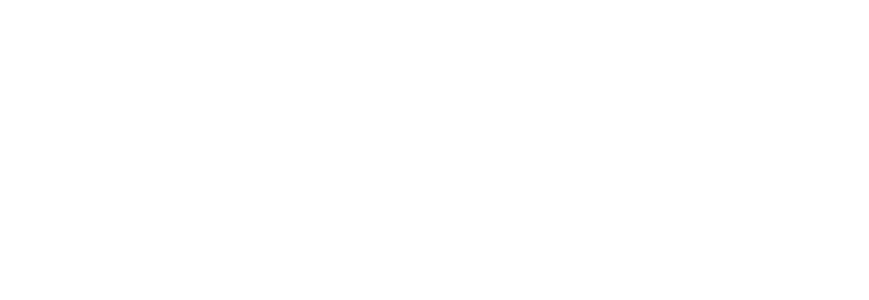
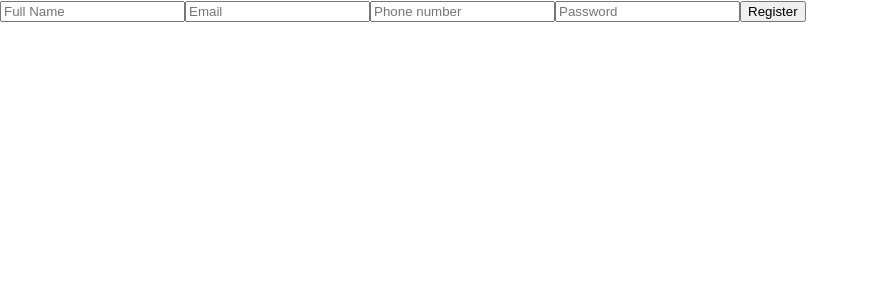
Before and after one commit to dioxinel/Final-Project, a React (Create React App) app: page /auth/register in a window 1280 px wide. Shown: the top 300 px of the page, without its empty margins (0-869 px from the left). Built offline with nearby package versions, Linux system fonts and the light colour scheme.

Commit message:
Add registration

```diff
--- a/public/index.html
+++ b/public/index.html
@@ -8,11 +8,6 @@
       content="Web site created using create-react-app"
     />
     <link rel="apple-touch-icon" href="%PUBLIC_URL%/logo192.png" />
-    <!--
-      manifest.json provides metadata used when your web app is installed on a
-      user's mobile device or desktop. See https://developers.google.com/web/fundamentals/web-app-manifest/
-    -->
-    <link rel="manifest" href="%PUBLIC_URL%/manifest.json" />
     <!--
       Notice the use of %PUBLIC_URL% in the tags above.
       It will be replaced with the URL of the `public` folder during the build.
--- a/src/api.js
+++ b/src/api.js
@@ -1,8 +1,19 @@
+import axios from "axios";
+
 class Api {
   constructor() {
     this._token = "";
     this.headers = { "Content-Type": "application/json" };
   }
+
+  register({ fullName, email, password, phone }) {
+    return axios.post('/api/api/auth/register', {
+      email,
+      password,
+      fullName,
+      phone
+    });
+  }
 }
 
 export default new Api();
--- a/src/router/MainLayout.js
+++ b/src/router/MainLayout.js
@@ -1,4 +1,5 @@
 import { BrowserRouter, Switch, Route} from "react-router-dom";
+import { Register } from "../scenes/Auth/Register";
 
 export const MainLayout = () => (
   <BrowserRouter>
@@ -6,6 +7,9 @@
       <Route exact path={'/'}>
         <div>Home page</div>
       </Route>
+      <Route exact path={'/auth/register'}>
+        <Register />
+      </Route>
     </Switch>
   </BrowserRouter>
 )
--- a/src/router/rotesConfig.js
+++ b/src/router/rotesConfig.js
@@ -1,10 +1,11 @@
+import { Register } from '../scenes/Auth/Register.js'
 import { MainLayout } from './MainLayout.js'
 
 export const rotesConfig = [
   {
     layout: MainLayout,
     routes: [
-      ['/', '<div>Home page</div>', true],
+      ['/auth/register', Register, true],
     ]
   }
 ]
--- /dev/null
+++ b/src/scenes/Auth/Register.js
@@ -0,0 +1,30 @@
+import React from 'react';
+import api from '../../api';
+import { useFormFields } from '../../useFormFields';
+import { RegisterForm } from './RegisterForm';
+
+export function Register() {
+  const { fields, changeFieldValue, reset } = useFormFields({
+    fullName: '',
+    email: '',
+    password: '',
+    phone: ''
+  })
+
+  const handleSubmit = async(evt) => {
+    evt.preventDefault()
+    const res = await api.register(fields)
+    console.log(res)
+    console.log(fields)
+    reset()
+  }
+
+  return (
+      <div className="Register">
+        <RegisterForm
+        fields={fields}
+        changeFieldValue={changeFieldValue}
+        handleSubmit={handleSubmit}/>
+      </div>
+  );
+}
--- /dev/null
+++ b/src/scenes/Auth/RegisterForm.js
@@ -0,0 +1,45 @@
+import React from 'react';
+
+
+export function RegisterForm({fields, changeFieldValue, handleSubmit}) {
+
+  return (
+      <form
+        onSubmit={(evt) => handleSubmit(evt)}
+        className="RegisterForm">
+        <input
+          type="text"
+          name="fullName"
+          value={fields.fullName}
+          onChange={changeFieldValue}
+          placeholder={'Full Name'}
+          className={'textInput'}
+        />
+        <input
+          type="email"
+          name="email"
+          value={fields.email}
+          onChange={changeFieldValue}
+          placeholder={'Email'}
+          className={'textInput'}
+        />
+        <input
+          type="text"
+          name="phone"
+          value={fields.phone}
+          onChange={changeFieldValue}
+          placeholder={'Phone number'}
+          className={'textInput'}
+        />
+        <input
+          type="password"
+          name="password"
+          value={fields.password}
+          onChange={changeFieldValue}
+          placeholder={'Password'}
+          className={'textInput'}
+        />
+        <button type={'submit'}>Register</button>
+      </form>
+  );
+}
--- /dev/null
+++ b/src/useFormFields.js
@@ -0,0 +1,19 @@
+import { useState } from "react"
+
+
+export const useFormFields = (initialValues) => {
+  const [fields, setFormFields] = useState(initialValues)
+  const reset = () => {
+    setFormFields(initialValues)
+  }
+  const changeFieldValue = (evt) => {
+    const { name, value } = evt.target;
+
+    setFormFields(prev => ({
+      ...prev,
+      [name]: value
+    }))
+  }
+
+  return { fields, changeFieldValue, reset }
+}
```
